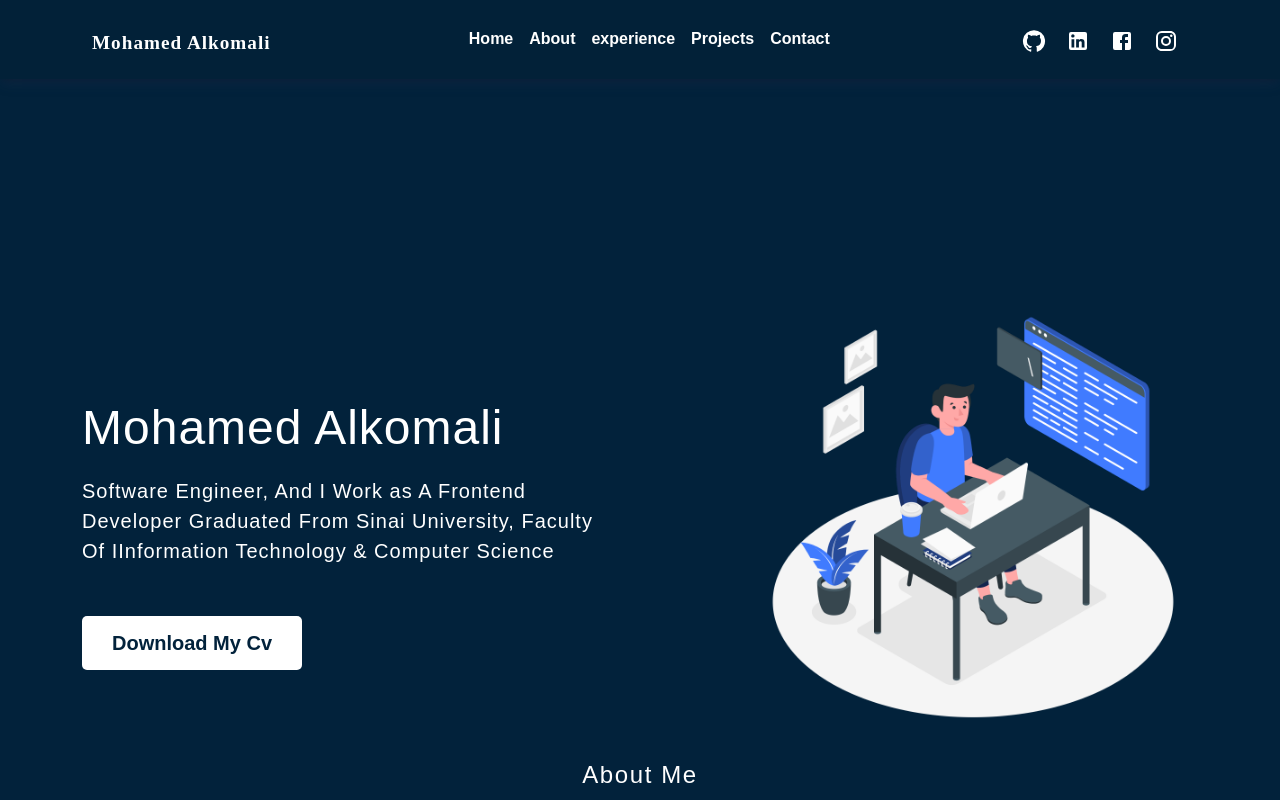
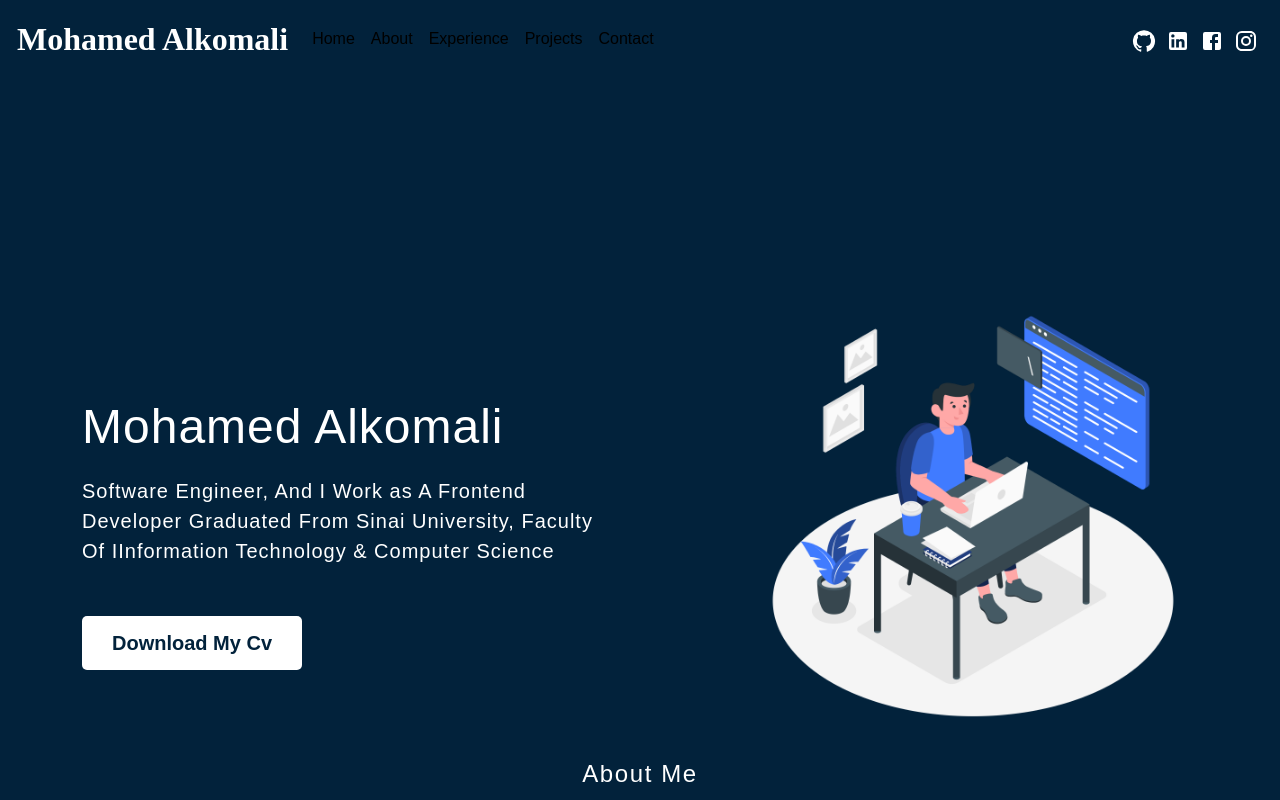
Before and after one commit to MohamedAhmed2023/personal-portfolio-React-, a React (Create React App) app: page / in a window 1280 px wide. Shown: the top 800 px of the page. Built offline with nearby package versions, Linux system fonts and the light colour scheme; a web font is replaced by a local one.

Commit message:
update Nav Bar

```diff
--- a/src/Components/NavBar/NavBar.css
+++ b/src/Components/NavBar/NavBar.css
@@ -1,114 +1,135 @@
-.navbar {
-    padding: 1rem 5rem !important;
-    background-color: #022138 !important;
-    color: #fff !important;
-    box-shadow: rgba(50, 50, 93, 0.25) 0px 6px 12px -2px, rgba(0, 0, 0, 0.3) 0px 3px 7px -3px;
-    font-family: 'Kanit', sans-serif;
-    z-index: 100000000000;
-}
-
-.navbar ul {
-    margin: auto;
-}
-
-.NavLogo {
-    display: flex;
-    gap: 20px;
+.navbar, .sidebar {
+    background-color: #02223B;
+    color: white;
+    padding: 15px 5px !important;
 }
 
 .NavLogo a {
-    font-size: 1.2rem;
-    /* Adjusted font size */
+    color: white;
+    font-size: 1.5rem;
     font-weight: bold;
-    margin-top: 8px;
-    letter-spacing: 1px;
-    color: #fff;
-    font-weight: 700;
-    font-style: italic;
+    text-decoration: none;
     font-family: "Dancing Script", cursive;
-    font-optical-sizing: auto;
-    font-style: normal;
 }
 
-.NavLogo a:hover {
+.navbar-toggler {
+    border: none;
+    color: white !important;
+    background: none;
+}
+
+.icon-navbar {
+    text-align: start;
+}
+
+.icon-navbar a {
+    color: white;
+    margin: 0 5px;
+    font-size: 1.5rem;
+    transition: color 0.3s ease;
+    text-align: start;
+}
+
+.icon-navbar a:hover {
+    color: #bbb;
+}
+
+.sidebar {
+    position: fixed;
+    top: 0;
+    left: -250px;
+    width: 250px;
+    height: 100%;
+    padding: 20px !important;
+    transition: left 0.3s ease;
+    z-index: 1000;
+}
+
+.sidebar.open {
+    left: 0;
+}
+
+.sidebar-nav {
+    list-style-type: none;
+    padding: 0;
+    margin-top: 40px;
+}
+
+.sidebar-nav li {
+    margin: 20px 0;
+    text-align: start;
+}
+
+.sidebar-nav a {
+    color: white;
+    text-decoration: none;
+    font-size: 1.2rem;
+    font-weight: bold;
+}
+
+.sidebar-nav a:hover {
+    color: #bbb;
+}
+
+.close-btn {
+    position: absolute;
+    top: 10px;
+    right: 10px;
+    font-size: 2rem;
+    cursor: pointer;
     color: #fff;
 }
 
-.nav-item a {
-    font-size: 1rem;
-    /* Adjusted font size */
-    font-weight: 600;
-    color: #fff !important;
+.overlay {
+    position: fixed;
+    top: 0;
+    left: 0;
+    width: 100%;
+    height: 100%;
+    background: rgba(0, 0, 0, 0.5);
+    z-index: 999;
 }
 
-.navbar.scrolled {
-    background-color: #fff;
+.NavLogoSideBar {
+    margin-top: 50px;
+    color: #fff;
+    text-align: start;
+    color: white;
+    text-decoration: none;
+    font-size: 1.4rem;
+    font-weight: bold;
+    font-family: "Dancing Script", cursive;
 }
 
-.icon-navbar {
-    display: flex;
+/* Media Queries */
+@media (min-width: 992px) {
+    .NavLogo a {
+        font-size: 2rem;
+    }
+
+    .sidebar {
+        display: none;
+    }
+
+    .navbar-collapse {
+        display: flex !important;
+    }
 }
 
-.icon-navbar a {
-    margin: 0 10px;
-    color: #fff !important;
-    font-size: 1.25rem;
-    /* Adjusted font size */
-}
-
-.navbar-toggler {
-    color: #FFF !important;
-    font-size: 1.25rem;
-    /* Adjusted font size */
-}
-
-/* responsive mobile */
-@media (max-width: 992px) {
-    .navbar {
-        padding: 10px !important;
-        text-align: start;
-        width: 100%;
-        z-index: 100000000000;
-    }
-
-    .navbar ul {
-        margin-top: 10px;
-        background-color: white;
-        padding: 10px;
-    }
-
-    .navbar ul li {
-        border-bottom: 1.5px solid #ccc;
-        padding: 2px 5px;
-        color: #fff !important;
-    }
-
-    .navbar ul li a {
-        font-size: 0.9rem;
-        color: #022138 !important;
-    }
-
-    .NavLogo img {
-        width: 40px;
-        border-radius: 50%;
+@media (max-width: 991px) {
+    .navbar-collapse {
+        display: none !important;
     }
 
     .NavLogo a {
+        font-size: 1.2rem;
+    }
+
+    .icon-navbar a {
+        font-size: 1.2rem;
+    }
+
+    .sidebar-nav a {
         font-size: 1rem;
     }
-
-    .navbar-toggler-icon {
-        width: 20px !important;
-        color: #fff;
-        padding: 10px;
-        border: #fff 1px solid;
-    }
-
-    .nav-item a {
-        color: #fff !important;
-    }
-
-    .icon-navbar {
-        display: none;
-    }
 }
--- a/src/Components/NavBar/NavBar.js
+++ b/src/Components/NavBar/NavBar.js
@@ -1,60 +1,95 @@
-import React from "react";
-import "./NavBar.css"
+import React, { useState } from "react";
+import "./NavBar.css";
 import FacebookIcon from '@mui/icons-material/Facebook';
 import GitHubIcon from '@mui/icons-material/GitHub';
 import LinkedInIcon from '@mui/icons-material/LinkedIn';
 import InstagramIcon from '@mui/icons-material/Instagram';
-import WidgetsIcon from '@mui/icons-material/Widgets';
+import MenuIcon from '@mui/icons-material/Menu';
+import CloseIcon from '@mui/icons-material/Close';
 import 'animate.css/animate.min.css';
 
 function NavBar() {
+    const [isSidebarOpen, setIsSidebarOpen] = useState(false);
+
+    const toggleSidebar = () => {
+        setIsSidebarOpen(!isSidebarOpen);
+    };
+
     return (
         <>
-            <nav class="navbar navbar-expand-lg animate__animated animate__fadeInDown animate__slow">
-                <div class="container-fluid">
+            <nav className="navbar navbar-expand-lg animate__animated animate__fadeInDown animate__slow">
+                <div className="container-fluid">
                     <div className="NavLogo">
-                        <a class="navbar-brand" href="/">Mohamed Alkomali</a>
+                        <a className="navbar-brand" href="/">Mohamed Alkomali</a>
                     </div>
-                    <button class="navbar-toggler" type="button" data-bs-toggle="collapse" data-bs-target="#navbarSupportedContent" aria-controls="navbarSupportedContent" aria-expanded="false" aria-label="Toggle navigation">
-                        <WidgetsIcon />
+                    <button className="navbar-toggler" type="button" onClick={toggleSidebar}>
+                        {isSidebarOpen ? <CloseIcon /> : <MenuIcon />}
                     </button>
-                    <div class="collapse navbar-collapse" id="navbarSupportedContent">
-                        <ul class="navbar-nav me-auto mb-2 mb-lg-0">
-                            <li class="nav-item">
-                                <a class="nav-link active" aria-current="page" href="/#">Home</a>
+                    <div className="collapse navbar-collapse" id="navbarSupportedContent">
+                        <ul className="navbar-nav me-auto mb-2 mb-lg-0">
+                            <li className="nav-item">
+                                <a className="nav-link active" aria-current="page" href="/#">Home</a>
                             </li>
-                            <li class="nav-item">
-                                <a class="nav-link active" aria-current="page" href="#AboutSection">About</a>
+                            <li className="nav-item">
+                                <a className="nav-link active" aria-current="page" href="#AboutSection">About</a>
                             </li>
-                            <li class="nav-item">
-                                <a class="nav-link active" aria-current="page" href="#experiencesection">experience</a>
+                            <li className="nav-item">
+                                <a className="nav-link active" aria-current="page" href="#experiencesection">Experience</a>
                             </li>
-                            <li class="nav-item">
-                                <a class="nav-link active" aria-current="page" href="#ProjectSection">Projects</a>
+                            <li className="nav-item">
+                                <a className="nav-link active" aria-current="page" href="#ProjectSection">Projects</a>
                             </li>
-                            <li class="nav-item">
-                                <a class="nav-link active" aria-current="page" href="#contactSection">Contact</a>
+                            <li className="nav-item">
+                                <a className="nav-link active" aria-current="page" href="#contactSection">Contact</a>
                             </li>
                         </ul>
                         <div className="icon-navbar">
                             <a href="https://github.com/MohamedAhmed2023">
                                 <GitHubIcon />
                             </a>
-                            <a href="https://www.linkedin.com/in/mohamed-alkomali/" alt="">
+                            <a href="https://www.linkedin.com/in/mohamed-alkomali/">
                                 <LinkedInIcon />
                             </a>
-                            <a href="https://www.facebook.com/profile.php?id=100007754079369" alt="">
+                            <a href="https://www.facebook.com/profile.php?id=100007754079369">
                                 <FacebookIcon />
                             </a>
-                            <a href="https://www.instagram.com/mohamed_alkomali/" alt="">
+                            <a href="https://www.instagram.com/mohamed_alkomali/">
                                 <InstagramIcon />
                             </a>
                         </div>
                     </div>
                 </div>
             </nav>
+
+            <div className={`sidebar ${isSidebarOpen ? 'open' : ''}`}>
+                <div className="NavLogoSideBar">
+                    <a className="navbar-brand" href="/">Mohamed Alkomali</a>
+                </div>
+                <ul className="sidebar-nav">
+                    <li><a href="/#">Home</a></li>
+                    <li><a href="#AboutSection">About</a></li>
+                    <li><a href="#experiencesection">Experience</a></li>
+                    <li><a href="#ProjectSection">Projects</a></li>
+                    <li><a href="#contactSection">Contact</a></li>
+                </ul>
+                <div className="icon-navbar">
+                    <a href="https://github.com/MohamedAhmed2023">
+                        <GitHubIcon />
+                    </a>
+                    <a href="https://www.linkedin.com/in/mohamed-alkomali/">
+                        <LinkedInIcon />
+                    </a>
+                    <a href="https://www.facebook.com/profile.php?id=100007754079369">
+                        <FacebookIcon />
+                    </a>
+                    <a href="https://www.instagram.com/mohamed_alkomali/">
+                        <InstagramIcon />
+                    </a>
+                </div>
+            </div>
+            {isSidebarOpen && <div className="overlay" onClick={toggleSidebar}></div>}
         </>
-    )
+    );
 }
 
 export default NavBar;
```
